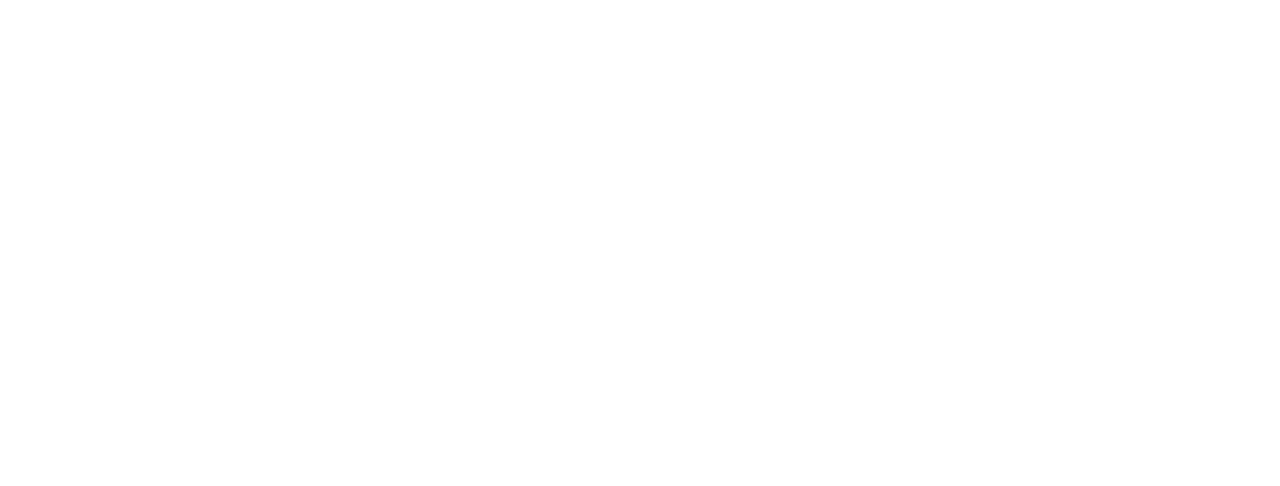
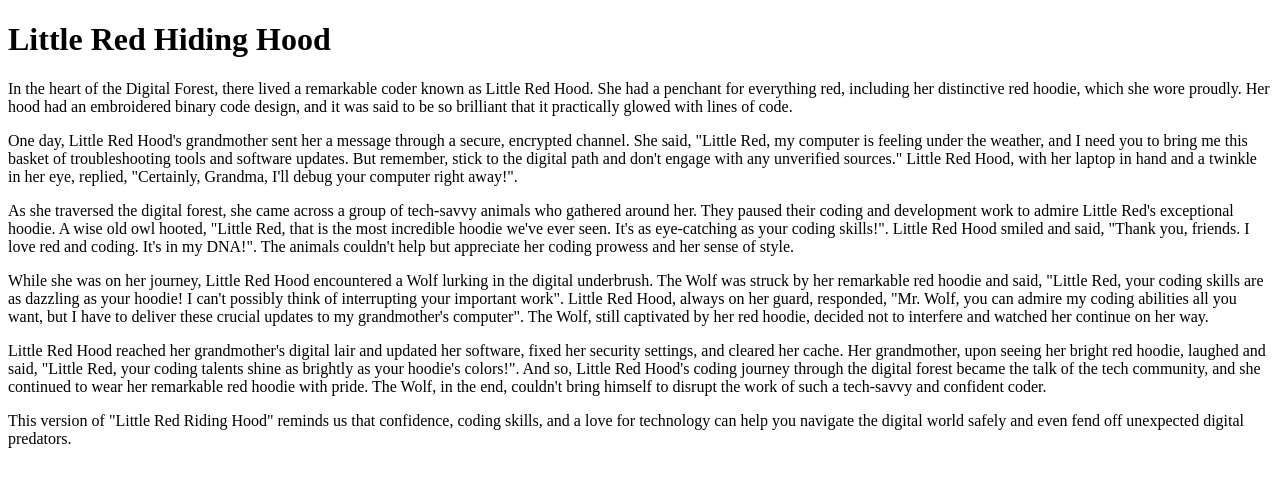
Before and after one commit to PoopNoodles/Practice-Git-Little-Red-Riding-Hood, a plain HTML site: page index.html in a window 1280 px wide. Drawn offline with Linux system fonts and the light colour scheme.

Commit message:
Update index.html

```diff
--- a/index.html
+++ b/index.html
@@ -6,6 +6,25 @@
     <title>Little Red Hiding Hood</title>
 </head>
 <body>
+    <h1>Little Red Hiding Hood</h1>
+    <p>In the heart of the Digital Forest, there lived a remarkable coder known as Little Red Hood. She had a penchant for everything red, including her distinctive red hoodie, which she wore proudly. Her hood had an embroidered binary code design, and it was said to be so brilliant that it practically glowed with lines of code.</p>
 
+    <p>One day, Little Red Hood's grandmother sent her a message through a secure, encrypted channel. She said, "Little Red, my computer is feeling under the weather, and I need you to bring me this basket of troubleshooting tools and software updates. But remember, stick to the digital path and don't engage with any unverified sources."
+    Little Red Hood, with her laptop in hand and a twinkle in her eye, replied, "Certainly, Grandma, I'll debug your computer right away!".</p>
+
+    <p>As she traversed the digital forest, she came across a group of tech-savvy animals who gathered around her. They paused their coding and development work to admire Little Red's exceptional hoodie.
+    A wise old owl hooted, "Little Red, that is the most incredible hoodie we've ever seen. It's as eye-catching as your coding skills!".
+
+    Little Red Hood smiled and said, "Thank you, friends. I love red and coding. It's in my DNA!".
+    The animals couldn't help but appreciate her coding prowess and her sense of style.</p>
+
+    <p>While she was on her journey, Little Red Hood encountered a Wolf lurking in the digital underbrush. The Wolf was struck by her remarkable red hoodie and said, "Little Red, your coding skills are as dazzling as your hoodie! I can't possibly think of interrupting your important work".
+    Little Red Hood, always on her guard, responded, "Mr. Wolf, you can admire my coding abilities all you want, but I have to deliver these crucial updates to my grandmother's computer".
+    The Wolf, still captivated by her red hoodie, decided not to interfere and watched her continue on her way.</p>
+
+    <p>Little Red Hood reached her grandmother's digital lair and updated her software, fixed her security settings, and cleared her cache. Her grandmother, upon seeing her bright red hoodie, laughed and said, "Little Red, your coding talents shine as brightly as your hoodie's colors!".
+    And so, Little Red Hood's coding journey through the digital forest became the talk of the tech community, and she continued to wear her remarkable red hoodie with pride. The Wolf, in the end, couldn't bring himself to disrupt the work of such a tech-savvy and confident coder.</p>
+
+    <p>This version of "Little Red Riding Hood" reminds us that confidence, coding skills, and a love for technology can help you navigate the digital world safely and even fend off unexpected digital predators.</p>
 </body>
 </html>
```
